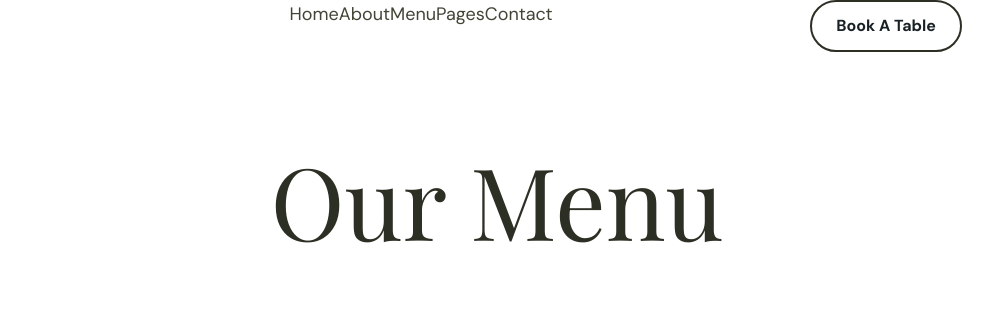
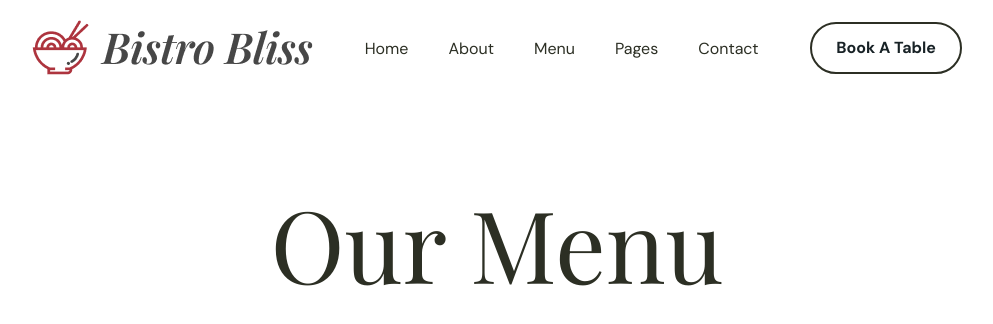
Before and after one commit to AlDzhan/bliss, a plain HTML site: page index.html in a window 1280 px wide. Shown: the whole page, without its empty margins (143-1136 px from the left). Drawn offline with nearby package versions, Linux system fonts and the light colour scheme; a web font is replaced by a local one.

Commit message:
header compleated

```diff
--- a/css/style.css
+++ b/css/style.css
@@ -131,3 +131,23 @@ section{
 
 
 /* header */
+.head{
+	padding: 20px 0;
+	align-items: center;
+}
+.menu a{
+	padding: 4px 16px;
+	margin-right: 8px;
+	color: #2C2F24;
+	font-size: 16px;
+	font-weight: 500;
+	line-height: 24px; /* 150% */
+	border-radius: 34px;
+	transition: 0.3s;
+}
+.menu li:last-child a{
+	margin-right: 0;
+}
+.menu a:hover{
+	background: #DBDFD0;
+}
--- a/index.html
+++ b/index.html
@@ -16,15 +16,25 @@
 		<div class="container">
 			<div class="head flex">
 				<a href="index.html" class="head_logo">
-					<img src="" alt="">
+					<img src="img/icons/logo.png" alt="">
 				</a>
 				<nav>
 					<ul class="menu flex">
-						<li><a href="index.html">Home</a></li>
-						<li><a href="about.html">About</a></li>
-						<li><a href="menu.html">Menu</a></li>
-						<li><a href="pages.html">Pages</a></li>
-						<li><a href="contact.html">Contact</a></li>
+						<li>
+							<a href="index.html">Home</a>
+						</li>
+						<li>
+							<a href="about.html">About</a>
+						</li>
+						<li>
+							<a href="menu.html">Menu</a>
+						</li>
+						<li>
+							<a href="pages.html">Pages</a>
+						</li>
+						<li>
+							<a href="contact.html">Contact</a>
+						</li>
 					</ul>
 				</nav>
 				<a href="#" class="btn">Book A Table</a>
```
Also changed, not shown: img/icons/logo.png (added).
